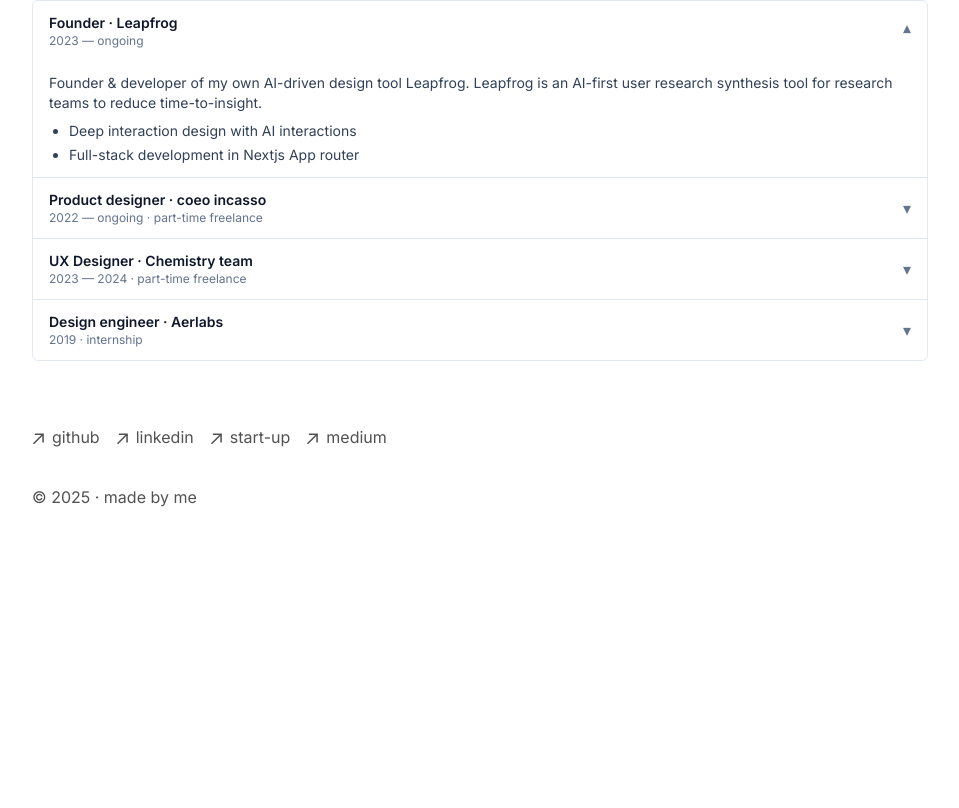
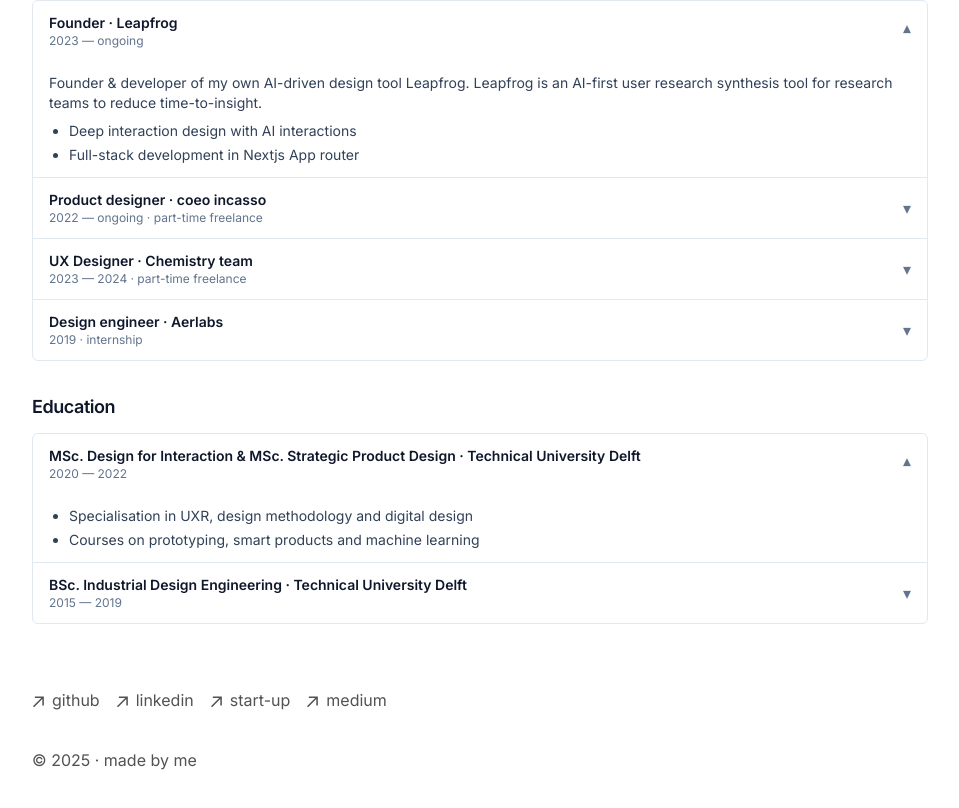
Before and after one commit to Jkense/portfolio-2025, a Next.js app: page / in a window 1280 px wide. Shown: the part 1012-1820 px from the top of the page, without its empty margins (160-1119 px from the left). Before the commit the page ends 1585 px from the top, so only its background shows below. Built offline with nearby package versions, Linux system fonts and the light colour scheme.

Commit message:
Add education

```diff
--- a/app/page.tsx
+++ b/app/page.tsx
@@ -88,6 +88,34 @@ export default function Page() {
           ]}
         />
       </div>
+
+      <div className="my-8">
+        <h2 className="mb-3 text-lg font-semibold tracking-tight text-slate-900">
+          Education
+        </h2>
+        <ExperienceAccordion
+          items={[
+            {
+              company: "Technical University Delft",
+              role: "MSc. Design for Interaction & MSc. Strategic Product Design",
+              period: "2020 — 2022",
+              highlights: [
+                "Specialisation in UXR, design methodology and digital design",
+                "Courses on prototyping, smart products and machine learning",
+              ],
+            },
+            {
+              company: "Technical University Delft",
+              role: "BSc. Industrial Design Engineering",
+              period: "2015 — 2019",
+              highlights: [
+                "Specialisation in industrial design and software design",
+                "Courses on entrepreneurship and software development",
+              ],
+            },
+          ]}
+        />
+      </div>
     </section>
   );
 }
```
